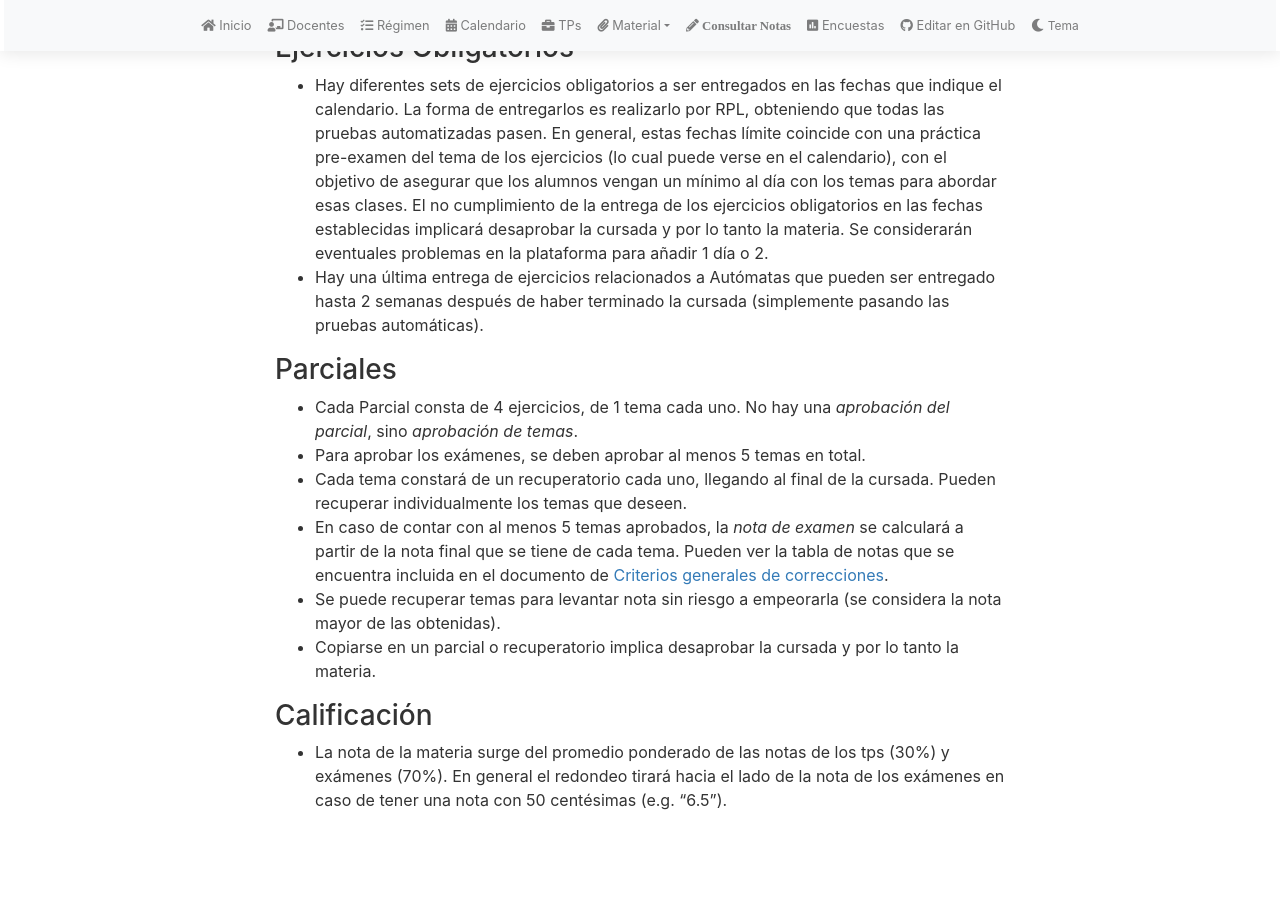
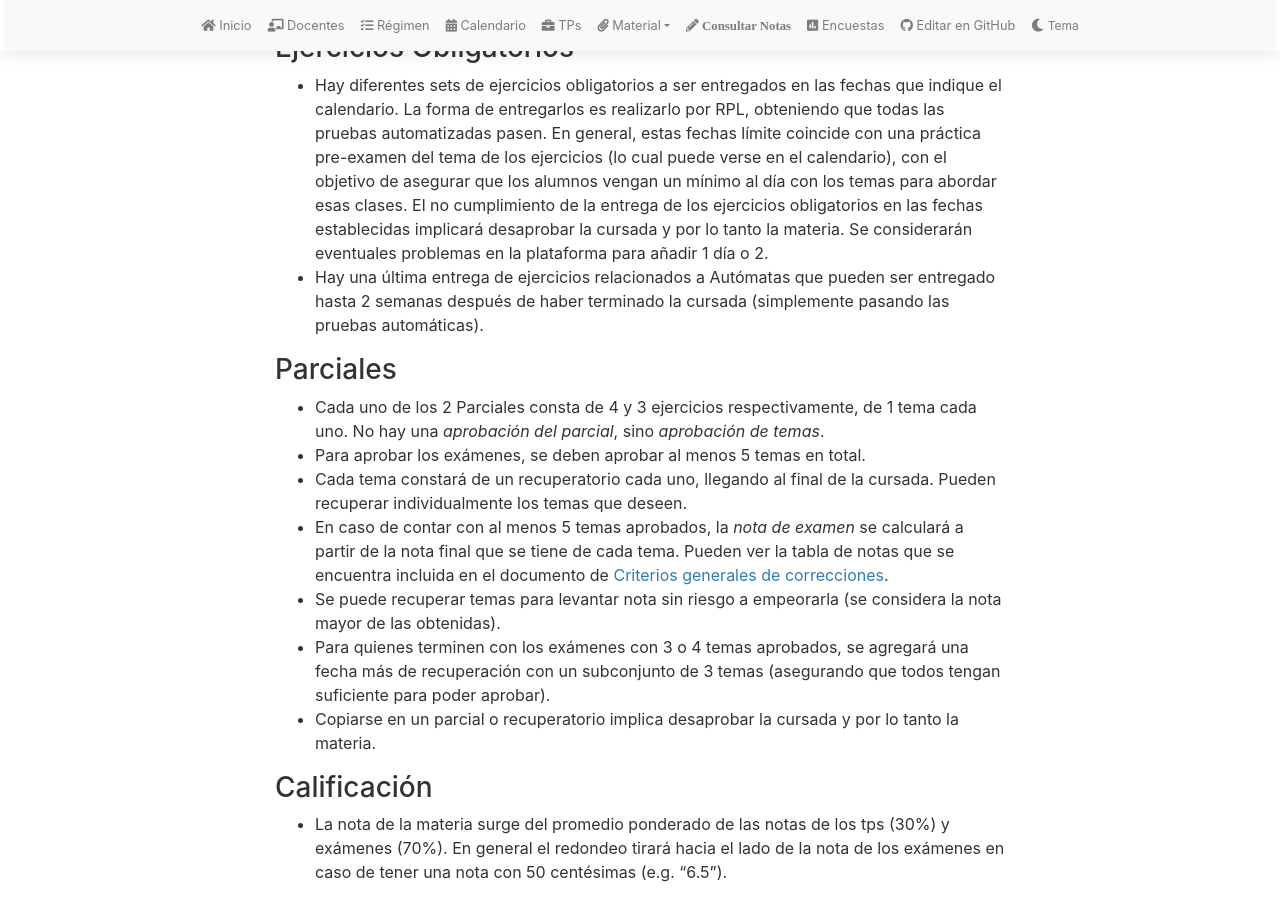
Before and after one commit to algoritmos-rw/tda_bg, a Jekyll site: the page built from regimen.md, in a window 1280 px wide and 900 px high, scrolled down 591 px. Built offline with Jekyll 4.4.1, drawn with Linux system fonts in a browser that asks for light colours; nearby versions of some CDN libraries; our own code applies the rules of GitHub Pages for plain Markdown files; before the commit the page ends 1419 px from its top, so only the background shows below that.

Commit message:
Fix regimen

```diff
--- a/_data/cuatrimestre.yml
+++ b/_data/cuatrimestre.yml
@@ -4,6 +4,6 @@ fin_cuatrimestre: 2026-12-20
 inicio_cuatrimestre: 2026-08-17
 
 calendario_detallado: https://docs.google.com/spreadsheets/d/e/2PACX-1vRlSJ0KptWjMYFtDduDO_EQiPsccIYijNWFg301V0x1wguMHJdQPULM3Fpijtat6PwdjsRG97V1jpNV/pubhtml?gid=179168072&single=true
-formulario_inicio: https://forms.gle/Xri4Qrv9QA1cvxf98
+formulario_inicio: https://forms.gle/SULMixNfiG6iR1wc9
 entrega_tps: https://forms.gle/4rvJjDA3cEq1AqTG9
 meet: https://meet.google.com/trz-hjib-ets
--- a/regimen.md
+++ b/regimen.md
@@ -21,11 +21,12 @@ Régimen de cursada
 
 ### Parciales
 
-* Cada Parcial consta de 4 ejercicios, de 1 tema cada uno. No hay una _aprobación del parcial_, sino _aprobación de temas_.
+* Cada uno de los 2 Parciales consta de 4 y 3 ejercicios respectivamente, de 1 tema cada uno. No hay una _aprobación del parcial_, sino _aprobación de temas_.
 * Para aprobar los exámenes, se deben aprobar al menos 5 temas en total.
 * Cada tema constará de un recuperatorio cada uno, llegando al final de la cursada. Pueden recuperar individualmente los temas que deseen.
 * En caso de contar con al menos 5 temas aprobados, la _nota de examen_ se calculará a partir de la nota final que se tiene de cada tema. Pueden ver la tabla de notas que se encuentra incluida en el documento de [Criterios generales de correcciones]({{site.data.sitios.doc_criterios_grales}}).
 * Se puede recuperar temas para levantar nota sin riesgo a empeorarla (se considera la nota mayor de las obtenidas).
+* Para quienes terminen con los exámenes con 3 o 4 temas aprobados, se agregará una fecha más de recuperación con un subconjunto de 3 temas (asegurando que todos tengan suficiente para poder aprobar).
 * Copiarse en un parcial o recuperatorio implica desaprobar la cursada y por lo tanto la materia.
 
 ### Calificación
```
